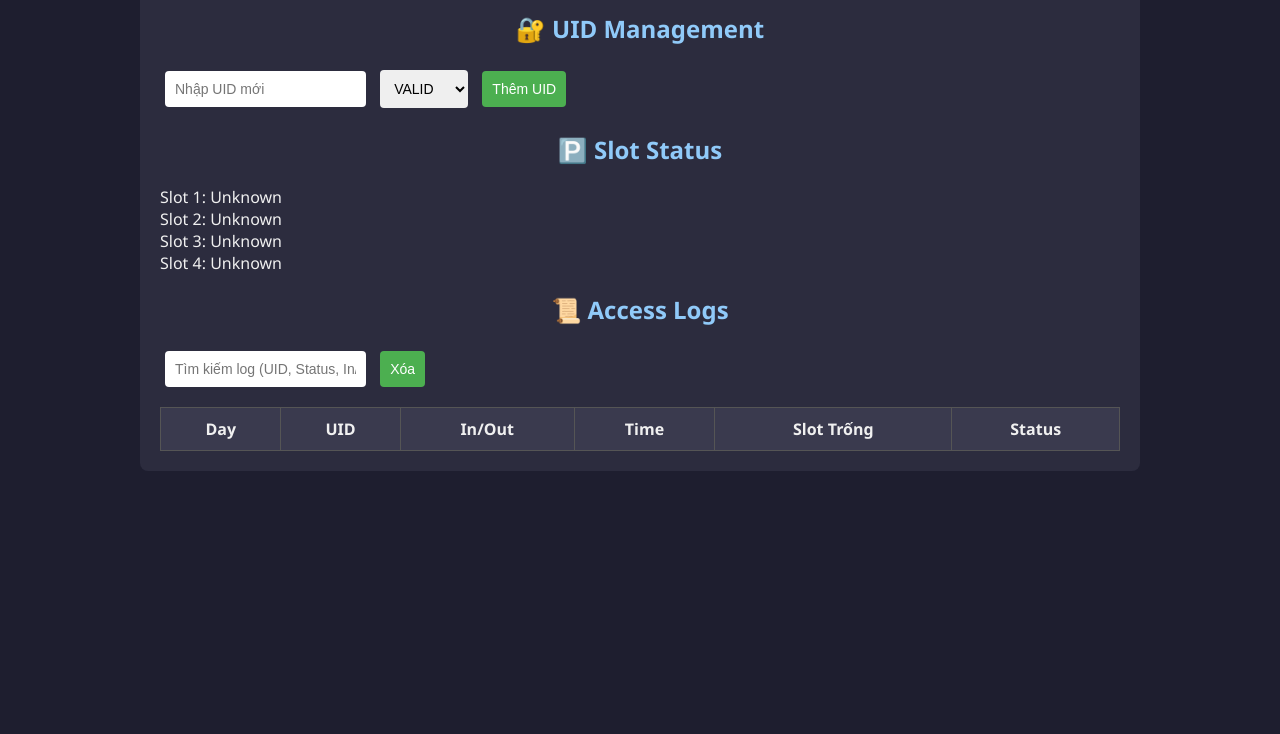
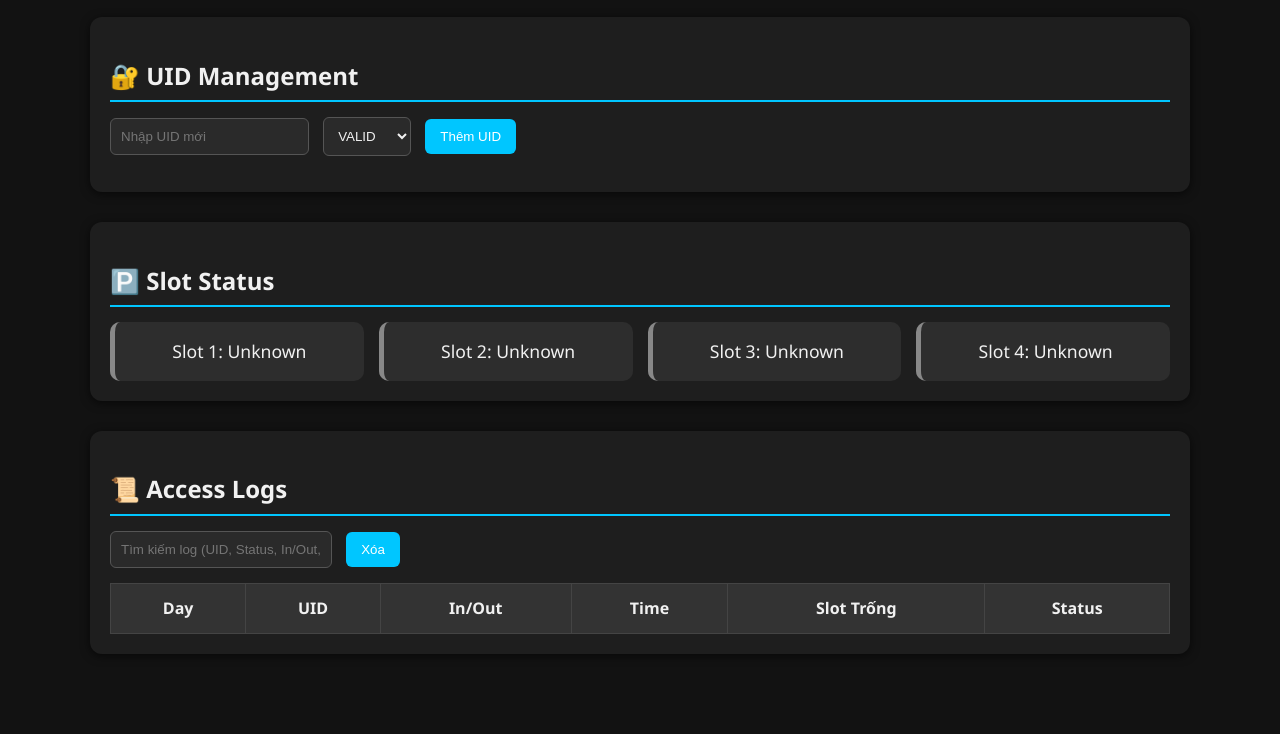
Before and after one commit to quocbem14/parking, a website: page public/index.html in a window 1280 px wide. Shown: the part 134-868 px from the top of the page. Before the commit the page ends 800 px from the top, so only its background shows below. Drawn offline with Linux system fonts and the light colour scheme; no server answers.

Commit message:
Update style.css

```diff
--- a/public/style.css
+++ b/public/style.css
@@ -1,65 +1,171 @@
+/* ========== Base ========== */
 body {
-  font-family: 'Segoe UI', sans-serif;
-  background: #1e1e2f;
-  color: #f0f0f0;
+  font-family: 'Segoe UI', Tahoma, Geneva, Verdana, sans-serif;
+  background-color: #121212;
+  color: #f1f1f1;
   margin: 0;
-  padding: 20px;
+  padding: 0;
+  line-height: 1.6;
+}
+
+h1 {
+  text-align: center;
+  padding: 20px 0;
+  font-size: 2.5rem;
+  background: linear-gradient(to right, #00c6ff, #0072ff);
+  color: white;
+  margin-bottom: 20px;
 }
 
 .container {
-  max-width: 960px;
-  margin: auto;
-  background: #2c2c3e;
-  padding: 20px;
-  border-radius: 8px;
+  max-width: 1100px;
+  margin: 0 auto;
+  padding: 0 20px 50px;
 }
 
-h1, h2 {
-  text-align: center;
-  color: #90caf9;
+/* ========== Sections ========== */
+section {
+  background-color: #1e1e1e;
+  padding: 20px;
+  border-radius: 12px;
+  margin-bottom: 30px;
+  box-shadow: 0 2px 10px rgba(0, 0, 0, 0.6);
 }
 
-input, select, button {
-  padding: 10px;
-  margin: 5px;
-  font-size: 14px;
-  border-radius: 4px;
-  border: none;
+section h2 {
+  margin-bottom: 15px;
+  font-size: 1.5rem;
+  border-bottom: 2px solid #00c6ff;
+  padding-bottom: 5px;
 }
 
-button {
-  background: #4caf50;
-  color: white;
-  cursor: pointer;
+/* ========== UID Management ========== */
+.uid-section input,
+.uid-section select {
+  padding: 10px;
+  margin-right: 10px;
+  border-radius: 6px;
+  border: 1px solid #555;
+  background: #2a2a2a;
+  color: #f1f1f1;
 }
 
-button:hover {
-  background: #45a049;
+.uid-section button {
+  padding: 10px 15px;
+  background-color: #00c6ff;
+  color: white;
+  border: none;
+  border-radius: 6px;
+  cursor: pointer;
+  transition: background 0.3s ease;
 }
 
-.uid-list {
-  list-style: none;
-  padding: 0;
+.uid-section button:hover {
+  background-color: #0072ff;
 }
 
-.uid-list li {
-  background: #3a3a4e;
-  margin: 4px 0;
-  padding: 8px;
+#uidList {
+  margin-top: 15px;
+  list-style: none;
+  padding-left: 0;
+}
+
+#uidList li {
+  padding: 8px 10px;
+  border-bottom: 1px solid #333;
   display: flex;
   justify-content: space-between;
   align-items: center;
 }
 
-table {
-  width: 100%;
-  margin-top: 10px;
-  border-collapse: collapse;
-  background: #3a3a4e;
+#uidList li button {
+  margin-left: 10px;
 }
 
-th, td {
+/* ========== Slot Status ========== */
+.slots-grid {
+  display: grid;
+  grid-template-columns: repeat(auto-fit, minmax(200px, 1fr));
+  gap: 15px;
+}
+
+.slot {
+  padding: 15px;
+  border-radius: 10px;
+  background-color: #2d2d2d;
+  text-align: center;
+  font-size: 1.1rem;
+  border-left: 5px solid #888;
+  transition: all 0.3s ease-in-out;
+}
+
+.slot.available {
+  border-left-color: #00e676;
+  background-color: #1b3c1b;
+}
+
+.slot.occupied {
+  border-left-color: #ff1744;
+  background-color: #3c1b1b;
+}
+
+/* ========== Access Logs ========== */
+.log-section input {
   padding: 10px;
+  margin-right: 10px;
+  border-radius: 6px;
   border: 1px solid #555;
+  background: #2a2a2a;
+  color: #f1f1f1;
+  width: 200px;
+}
+
+.log-section button {
+  padding: 10px 15px;
+  background-color: #00c6ff;
+  color: white;
+  border: none;
+  border-radius: 6px;
+  cursor: pointer;
+  transition: background 0.3s ease;
+}
+
+.log-section button:hover {
+  background-color: #0072ff;
+}
+
+
+
+#logTable {
+  width: 100%;
+  border-collapse: collapse;
+}
+
+#logTable thead {
+  background-color: #333;
+}
+
+#logTable th, #logTable td {
+  padding: 12px;
+  border: 1px solid #444;
   text-align: center;
 }
+
+#logTable tr:nth-child(even) {
+  background-color: #222;
+}
+
+#logTable tr:hover {
+  background-color: #333;
+}
+
+/* ========== Responsive ========== */
+@media (max-width: 600px) {
+  .slots-grid {
+    grid-template-columns: 1fr;
+  }
+
+  h1 {
+    font-size: 1.8rem;
+  }
+}
```
